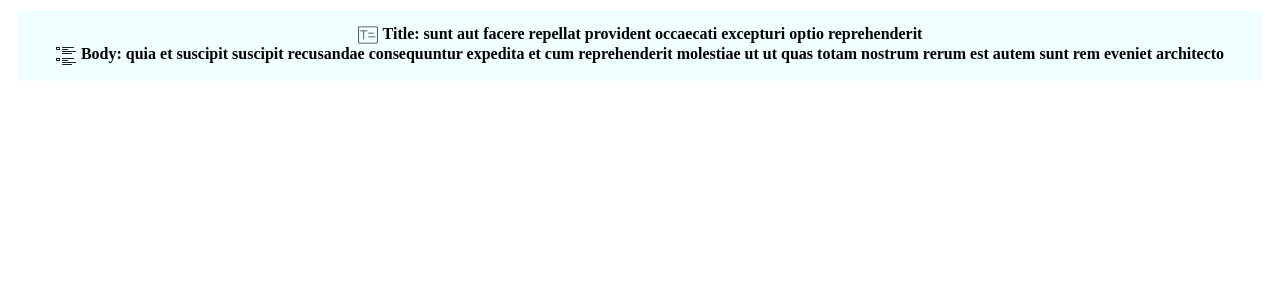
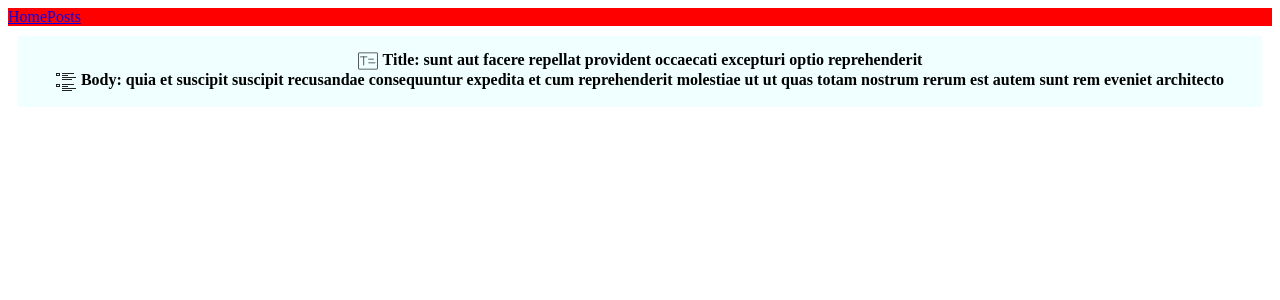
Before and after one commit to sa-bt/MasteringNuxt, a Nuxt app: page /posts/1 in a window 1280 px wide. Shown: the top 300 px of the page. Built offline with nearby package versions, Linux system fonts and the light colour scheme.

Commit message:
add layouts into project and add another layout

```diff
--- /dev/null
+++ b/layouts/default.vue
@@ -0,0 +1,19 @@
+<template>
+    <div>
+        <header style="background-color: burlywood">
+            <NuxtLink to="/">Home</NuxtLink>
+            <NuxtLink to="/posts">Posts</NuxtLink>
+        </header>
+        <Nuxt/>
+    </div>
+</template>
+
+<script>
+    export default {
+        name: "default"
+    }
+</script>
+
+<style scoped>
+
+</style>
--- /dev/null
+++ b/layouts/red.vue
@@ -0,0 +1,19 @@
+<template>
+    <div>
+        <header style="background-color: red">
+            <NuxtLink to="/">Home</NuxtLink>
+            <NuxtLink to="/posts/">Posts</NuxtLink>
+        </header>
+        <Nuxt/>
+    </div>
+</template>
+
+<script>
+    export default {
+        name: "red"
+    }
+</script>
+
+<style scoped>
+
+</style>
--- a/pages/posts/_id.vue
+++ b/pages/posts/_id.vue
@@ -1,8 +1,10 @@
 <template>
     <div style="padding: 10px; margin: 10px;font-weight: bolder;background-color: azure;text-align: center;padding: 15px">
-        <img src="/images/icons/title.svg"  width="20" height="20" style="vertical-align: middle; margin-right:5px" alt="">Title: {{post.title}}
+        <img src="/images/icons/title.svg" width="20" height="20" style="vertical-align: middle; margin-right:5px"
+             alt="">Title: {{post.title}}
         <br>
-        <img src="/images/icons/body.svg"  width="20" height="20" style="vertical-align: middle; margin-right:5px" alt="">Body: {{post.body}}
+        <img src="/images/icons/body.svg" width="20" height="20" style="vertical-align: middle; margin-right:5px"
+             alt="">Body: {{post.body}}
     </div>
 </template>
 
@@ -11,6 +13,12 @@
 
     export default {
         name: "_id",
+        layout: 'red',
+        head() {
+            return {
+                title: this.post.title
+            }
+        },
         data() {
             return {
                 post: {}
```
